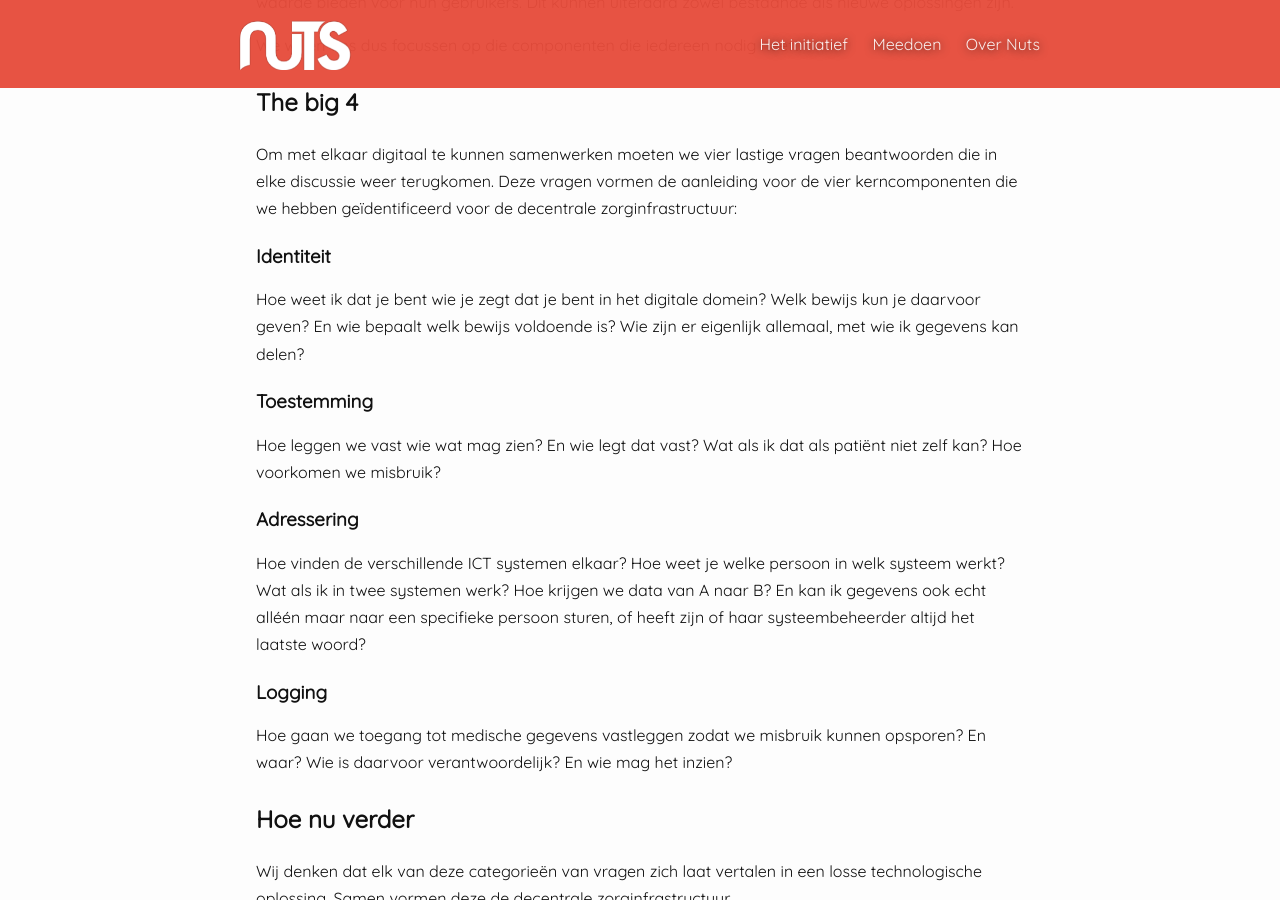
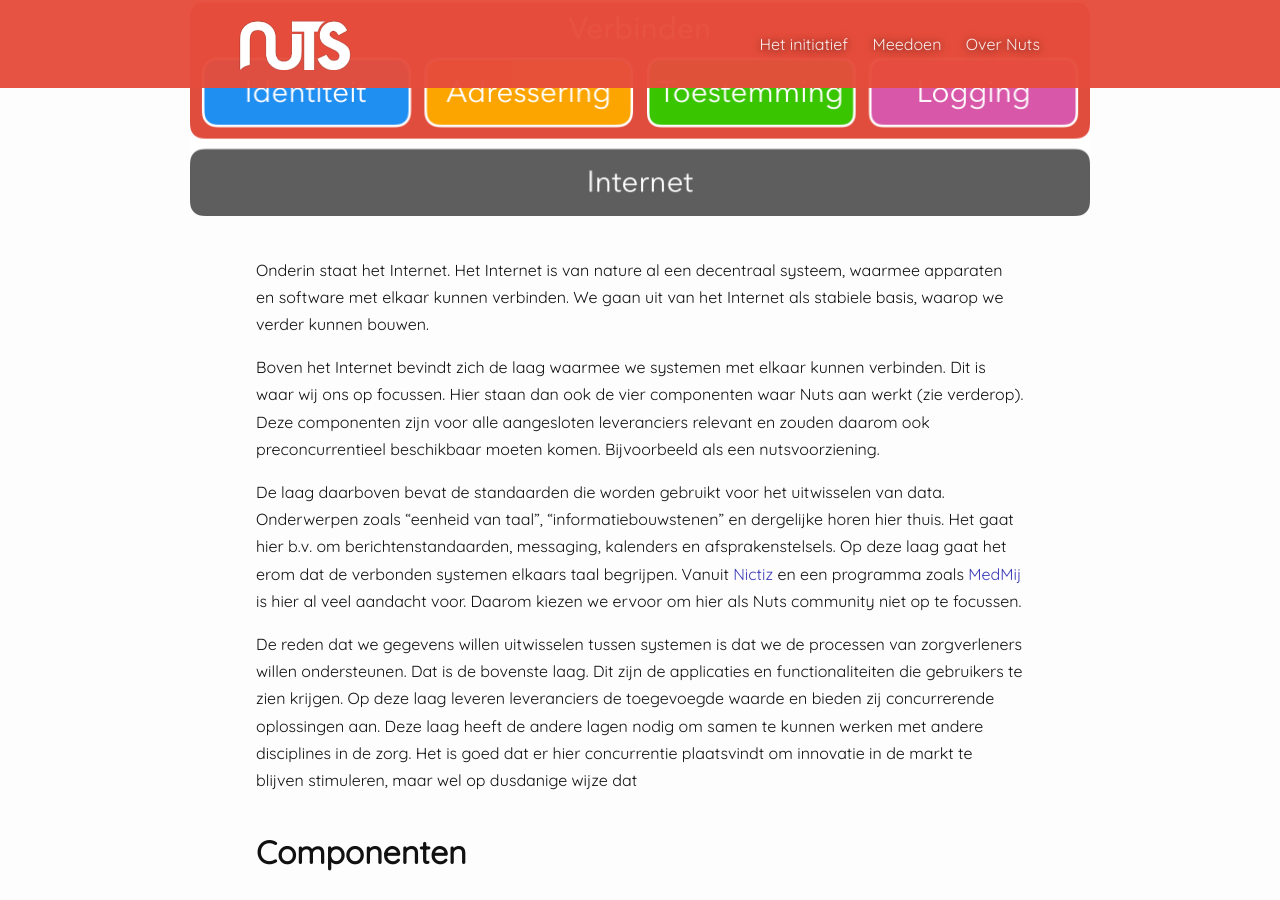
Before and after one commit to nuts-foundation/nuts-webpresence, a Jekyll site: the page built from componenten.md, in a window 1280 px wide and 900 px high, scrolled down 907 px. Built offline with Jekyll 4.4.1, drawn with Linux system fonts in a browser that asks for light colours; some of the changed text lies outside the part shown.

Commit message:
Working on a more high level design story. But maybe this should be separate pages

```diff
--- a/componenten.md
+++ b/componenten.md
@@ -4,6 +4,21 @@
 permalink: /componenten/
 header_image: components
 ---
+
+
+
+Stichting Nuts heeft haar doelstellingen ruim verwoord. Vervolgens is het aan de Nuts community om invulling te geven aan deze doelstellingen. Als kader gebruiken we onze gezamenlijke uitgangspunten uit [het manifest](/manifest). Om hier in praktische zin handen en voeten aan te geven hebben we de wijze waarop applicaties werken in vier lagen verdeeld:
+
+<img class="inline-image" src="/assets/images/layers.png" alt="Lagen uit het Nuts model" title="Lagen uit het Nuts model"/>
+
+Onderin staat het Internet. Het Internet is van nature al een decentraal systeem, waarmee apparaten en software met elkaar kunnen verbinden. We gaan uit van het Internet als stabiele basis, waarop we verder kunnen bouwen.
+
+Boven het Internet bevindt zich de laag waarmee we systemen met elkaar kunnen verbinden. Dit is waar wij ons op focussen. Hier staan dan ook de vier componenten waar Nuts aan werkt (zie verderop). Deze componenten zijn voor alle aangesloten leveranciers relevant en zouden daarom ook preconcurrentieel beschikbaar moeten komen. Bijvoorbeeld als een nutsvoorziening.
+
+De laag daarboven bevat de standaarden die worden gebruikt voor het uitwisselen van data. Onderwerpen zoals “eenheid van taal”, “informatiebouwstenen” en dergelijke horen hier thuis. Het gaat hier b.v. om berichtenstandaarden, messaging, kalenders en afsprakenstelsels. Op deze laag gaat het erom dat de verbonden systemen elkaars taal begrijpen. Vanuit [Nictiz](https://www.nictiz.nl/) en een programma zoals [MedMij](https://www.medmij.nl/) is hier al veel aandacht voor. Daarom kiezen we ervoor om hier als Nuts community niet op te focussen.
+
+De reden dat we gegevens willen uitwisselen tussen systemen is dat we de processen van zorgverleners willen ondersteunen. Dat is de bovenste laag. Dit zijn de applicaties en functionaliteiten die gebruikers te zien krijgen. Op deze laag leveren leveranciers de toegevoegde waarde en bieden zij concurrerende oplossingen aan. Deze laag heeft de andere lagen nodig om samen te kunnen werken met andere disciplines in de zorg. Het is goed dat er hier concurrentie plaatsvindt om innovatie in de markt te blijven stimuleren, maar wel op dusdanige wijze dat
+
 
 # Componenten
 
```
Also changed, not shown: assets/images/layers.png (added).
